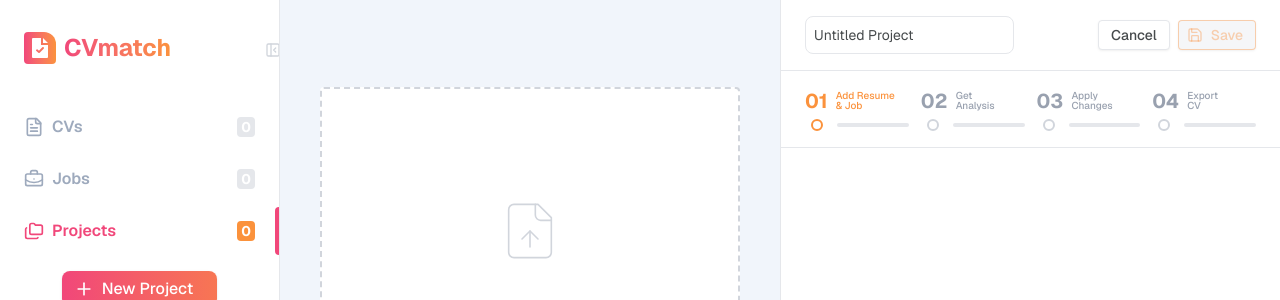
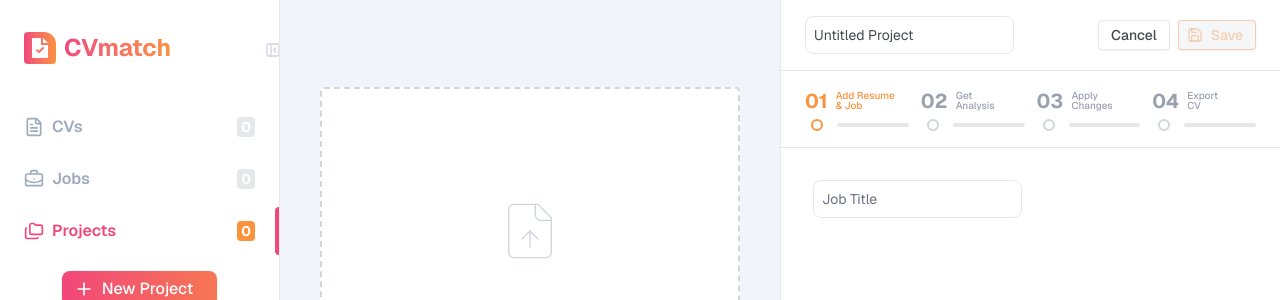
Before and after one commit to jnlabs-dev/cvmatch, a Next.js app: page /projects/new in a window 1280 px wide. Shown: the top 300 px of the page. Built offline with nearby package versions, Linux system fonts and the light colour scheme.

Commit message:
Prohect setup step section

```diff
--- /dev/null
+++ b/src/app/components/job/JobDetailsForm.tsx
@@ -0,0 +1,30 @@
+"use client";
+
+import clsx from "clsx";
+
+import { TextInput } from "@/app/components/ui/TextInput";
+import { JobDetails } from "@/app/lib/job/jobDetails";
+
+type JobDetailsFormProps = {
+  className?: string;
+  jobDetails: JobDetails | null;
+  onJobDetailsChange: (jobDetails: JobDetails) => void;
+};
+
+
+export function JobDetailsForm({
+  className,
+  jobDetails,
+  // onJobDetailsChange
+}: JobDetailsFormProps) {
+
+  return (
+    <div className={clsx("p-4", className)}>
+      <TextInput
+        placeholder="Job Title"
+        value={jobDetails?.title || ""}
+        // onChange={(e) => onJobDetailsChange({ ...jobDetails, title: e.target.value })}
+      />
+    </div>
+  )
+}
--- /dev/null
+++ b/src/app/components/project/ProjectSetupSection.tsx
@@ -0,0 +1,23 @@
+"use client";
+
+import { JobDetails } from "@/app/lib/job/jobDetails";
+import { JobDetailsForm } from "@/app/components/job/JobDetailsForm";
+
+type ProjectSetupSectionProps = {
+  jobDetails: JobDetails | null;
+  onJobDetailsChange: (jobDetails: JobDetails) => void;
+};
+
+export function ProjectSetupSection({
+  jobDetails,
+  onJobDetailsChange
+}: ProjectSetupSectionProps) {
+  return (
+    <div className="p-4">
+      <JobDetailsForm
+        jobDetails={jobDetails}
+        onJobDetailsChange={onJobDetailsChange}
+      />
+    </div>
+  )
+}
--- a/src/app/components/resume/ResumeDropzone.tsx
+++ b/src/app/components/resume/ResumeDropzone.tsx
@@ -49,7 +49,10 @@ export function ResumeDropzone({
       style={{ width: 210 * 2 }}
     >
       <input {...getInputProps()} />
-      <FileUpIcon className="inline-block shrink-0 size-16 text-gray-300" strokeWidth={0.6} />
+      <FileUpIcon
+        className="inline-block shrink-0 size-16 text-gray-300"
+        strokeWidth={0.5}
+      />
       <div className="flex flex-col items-center gap-4">
         <div className="font-medium text-gray-700 text-lg">
           Drag & drop your resume here
--- /dev/null
+++ b/src/app/lib/job/jobDetails.ts
@@ -0,0 +1,6 @@
+export type JobDetails = {
+  id?: string;
+  title: string;
+  description: string;
+  company?: string;
+}
--- a/src/app/lib/project/steps.ts
+++ b/src/app/lib/project/steps.ts
@@ -22,7 +22,7 @@ export const getStepProgressMap = ({
     [ProjectStepId.Export]: 0,
   };
   if (resumeProvided) {
-    progressMap[ProjectStepId.Setup] += 100;
+    progressMap[ProjectStepId.Setup] += 50;
   }
   if (jobProvided) {
     progressMap[ProjectStepId.Setup] += 50;
--- a/src/app/projects/[projectId]/page.tsx
+++ b/src/app/projects/[projectId]/page.tsx
@@ -10,7 +10,10 @@ import { ResumePreview } from "@/app/components/resume/ResumePreview";
 import { ProjectHeader } from "@/app/components/project/ProjectHeader";
 import { ProjectStepper } from "@/app/components/project/ProjectStepper";
 
+import { ProjectSetupSection } from "@/app/components/project/ProjectSetupSection";
+
 import { ProjectStepId, getStepProgressMap } from "@/app/lib/project/steps";
+import { JobDetails } from "@/app/lib/job/jobDetails";
 
 import { toggleSidebarMinified } from "@/app/utils/hsOverlayHelpers";
 
@@ -26,6 +29,7 @@ export default function ProjectPage() {
   const [currentStep, setCurrentStep] = useState<ProjectStepId>(ProjectStepId.Setup);
   const [projectName, setProjectName] = useState(initialProjectName);
   const [resumeFile, setResumeFile] = useState<File | null>(null);
+  const [jobDetails, setJobDetails] = useState<JobDetails | null>(null);
 
   const stepProgressMap = useMemo(() => getStepProgressMap({
     resumeProvided: !!resumeFile,
@@ -45,6 +49,20 @@ export default function ProjectPage() {
   const hasUnsavedChanges = projectName.trim() !== initialProjectName || !!resumeFile;
   const onSave = () => {
     // TODO: handle save
+  }
+
+  const renderCurrentStep = () => {
+    switch (currentStep) {
+      case ProjectStepId.Setup:
+        return (
+          <ProjectSetupSection
+            jobDetails={jobDetails}
+            onJobDetailsChange={setJobDetails}
+          />
+        );
+      default:
+        return null;
+    }
   }
 
   return (
@@ -78,6 +96,7 @@ export default function ProjectPage() {
           activeStep={currentStep}
           stepProgressMap={stepProgressMap}
         />
+        {renderCurrentStep()}
       </div>
     </div>
   )
```
